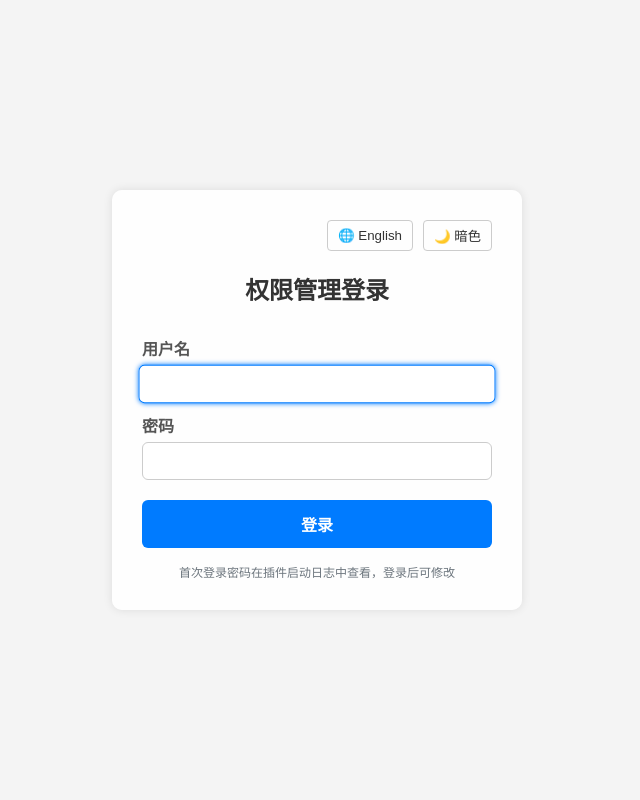
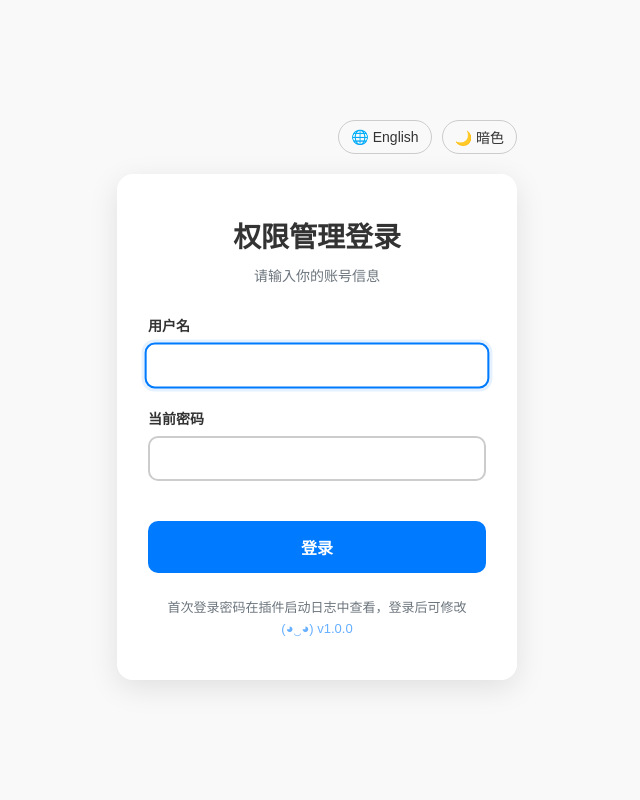
Before and after one commit to oujunhaoyueling/astrbot_plugin_permission, a FastAPI app: page /login in a window 1280 px wide. Shown: the whole page, without its empty margins (323-963 px from the left). Run offline with FastAPI, Linux system fonts and the light colour scheme; data that the repository does not hold is empty; parts of the project's set-up code (start-up, migrations or seed data) failed here and were passed over.

Commit message:
1.4.3
修不好了直接重构

```diff
--- a/templates/login.html
+++ b/templates/login.html
@@ -2,22 +2,14 @@
 <html>
 <head>
     <title data-i18n="login.title">权限管理 - 登录</title>
+    <meta charset="UTF-8">
     <style>
-        /* 页面加载淡入动画 */
-        body {
-            animation: fadeIn 0.5s ease;
-        }
-        @keyframes fadeIn {
-            from { opacity: 0; }
-            to { opacity: 1; }
-        }
-
-        /* 亮色/暗色主题变量 */
+        /* ========== 全局变量 ========== */
         :root {
-            --bg-color: #f4f4f4;
+            --bg-color: #f9f9f9;
             --container-bg: rgba(255, 255, 255, 0.95);
             --text-color: #333;
-            --label-color: #555;
+            --input-bg: white;
             --input-border: #ccc;
             --input-focus: #007bff;
             --button-bg: #007bff;
@@ -26,30 +18,35 @@
             --warning-border: #ffeeba;
             --warning-text: #856404;
             --error-bg: #f8d7da;
-            --error-text: #dc3545;
+            --error-text: #721c24;
             --info-text: #6c757d;
             --shadow: rgba(0,0,0,0.1);
             --transition-speed: 0.3s;
         }
+
         .dark-theme {
             --bg-color: #1a1a1a;
             --container-bg: rgba(30, 30, 30, 0.95);
             --text-color: #e0e0e0;
-            --label-color: #aaa;
-            --input-border: #444;
+            --input-bg: #2d2d2d;
+            --input-border: #555;
             --input-focus: #4d9fff;
             --button-bg: #4d9fff;
             --button-hover: #1a73e8;
-            --warning-bg: #332e1a;
-            --warning-border: #665c33;
-            --warning-text: #ffd966;
-            --error-bg: #331f1f;
-            --error-text: #ff8080;
+            --warning-bg: #3a3a1a;
+            --warning-border: #5a5a2a;
+            --warning-text: #ffd970;
+            --error-bg: #4a2a2a;
+            --error-text: #ff9f9f;
             --info-text: #aaa;
             --shadow: rgba(0,0,0,0.3);
         }
 
+        /* ========== 全局样式 ========== */
         * {
+            margin: 0;
+            padding: 0;
+            box-sizing: border-box;
             transition: background-color var(--transition-speed) ease,
                         border-color var(--transition-speed) ease,
                         color var(--transition-speed) ease,
@@ -58,227 +55,352 @@
 
         body {
             font-family: Arial, sans-serif;
-            display: flex;
-            justify-content: center;
-            align-items: center;
-            height: 100vh;
-            margin: 0;
             background-color: var(--bg-color);
             {% if background %}
             background-image: url('/backgrounds/{{ background }}');
             background-size: cover;
             background-attachment: fixed;
+            background-position: center;
             {% endif %}
+            min-height: 100vh;
+            display: flex;
+            justify-content: center;
+            align-items: center;
+            margin: 0;
+            padding: 20px;
+            animation: fadeIn 0.5s ease;
         }
+
+        @keyframes fadeIn {
+            from { opacity: 0; }
+            to { opacity: 1; }
+        }
+
+        /* ========== 登录容器 ========== */
+        .login-wrapper {
+            width: 100%;
+            max-width: 400px;
+        }
+
         .login-container {
             background-color: var(--container-bg);
-            padding: 30px;
-            border-radius: 10px;
-            box-shadow: 0 0 10px var(--shadow);
-            width: 350px;
-            transition: box-shadow 0.3s ease;
-        }
-        .login-container:hover {
-            box-shadow: 0 0 15px var(--input-focus);
+            backdrop-filter: blur(10px);
+            -webkit-backdrop-filter: blur(10px);
+            padding: 40px 30px;
+            border-radius: 16px;
+            box-shadow: 0 8px 30px var(--shadow);
+            border: 1px solid rgba(255, 255, 255, 0.1);
+            transition: box-shadow 0.3s ease, transform 0.3s ease;
         }
 
-        /* 工具栏：语言/主题切换 */
+        .login-container:hover {
+            box-shadow: 0 12px 40px var(--input-focus);
+            transform: translateY(-2px);
+        }
+
+        /* ========== 头部 ========== */
+        .login-header {
+            text-align: center;
+            margin-bottom: 30px;
+        }
+
+        .login-header h1 {
+            color: var(--text-color);
+            font-size: 28px;
+            margin-bottom: 10px;
+        }
+
+        .login-header .subtitle {
+            color: var(--info-text);
+            font-size: 14px;
+        }
+
+        /* ========== 工具栏 ========== */
         .toolbar {
             display: flex;
             justify-content: flex-end;
             gap: 10px;
             margin-bottom: 20px;
         }
+
         .tool-btn {
             background: none;
             border: 1px solid var(--input-border);
-            border-radius: 4px;
-            padding: 5px 10px;
+            border-radius: 20px;
+            padding: 6px 12px;
             cursor: pointer;
             color: var(--text-color);
-            transition: all 0.2s;
+            font-size: 14px;
+            transition: all 0.2s ease;
         }
+
         .tool-btn:hover {
             background-color: var(--input-focus);
             color: white;
             transform: translateY(-2px);
+            border-color: var(--input-focus);
         }
 
-        h1 {
-            text-align: center;
-            color: var(--text-color);
-            margin-bottom: 30px;
-            font-size: 24px;
-        }
+        /* ========== 警告提示 ========== */
         .warning {
             background-color: var(--warning-bg);
             border: 1px solid var(--warning-border);
             color: var(--warning-text);
-            padding: 12px;
-            border-radius: 6px;
-            margin-bottom: 20px;
+            padding: 15px;
+            border-radius: 10px;
+            margin-bottom: 25px;
             text-align: center;
             animation: slideDown 0.4s ease;
+            font-size: 14px;
         }
+
         @keyframes slideDown {
-            from { opacity: 0; transform: translateY(-10px); }
-            to { opacity: 1; transform: translateY(0); }
+            from {
+                opacity: 0;
+                transform: translateY(-10px);
             }
+            to {
+                opacity: 1;
+                transform: translateY(0);
+            }
+        }
+
+        /* ========== 表单 ========== */
+        .form-group {
+            margin-bottom: 20px;
+        }
+
         label {
             display: block;
-            margin: 10px 0 5px;
-            color: var(--label-color);
+            margin-bottom: 8px;
+            color: var(--text-color);
             font-weight: bold;
+            font-size: 14px;
         }
+
         input[type="text"],
         input[type="password"] {
             width: 100%;
-            padding: 10px;
-            box-sizing: border-box;
-            border: 1px solid var(--input-border);
-            border-radius: 6px;
-            font-size: 14px;
-            background-color: var(--container-bg);
+            padding: 12px 15px;
+            background-color: var(--input-bg);
+            border: 2px solid var(--input-border);
+            border-radius: 10px;
+            font-size: 15px;
             color: var(--text-color);
             transition: all 0.2s ease;
         }
+
         input[type="text"]:focus,
         input[type="password"]:focus {
             outline: none;
             border-color: var(--input-focus);
-            box-shadow: 0 0 5px var(--input-focus);
+            box-shadow: 0 0 0 3px rgba(0, 123, 255, 0.1);
             transform: scale(1.02);
         }
+
+        input[readonly] {
+            background-color: var(--input-border);
+            opacity: 0.7;
+            cursor: not-allowed;
+        }
+
+        /* ========== 按钮 ========== */
         button[type="submit"] {
             width: 100%;
-            padding: 12px;
+            padding: 14px;
             background-color: var(--button-bg);
             color: white;
             border: none;
-            border-radius: 6px;
+            border-radius: 10px;
             cursor: pointer;
             margin-top: 20px;
             font-size: 16px;
             font-weight: bold;
             transition: all 0.2s ease;
         }
+
         button[type="submit"]:hover {
             background-color: var(--button-hover);
             transform: translateY(-2px);
-            box-shadow: 0 4px 8px var(--button-bg);
+            box-shadow: 0 4px 15px var(--button-bg);
         }
+
         button[type="submit"]:active {
             transform: translateY(0);
         }
+
+        /* ========== 错误提示 ========== */
         .error {
             color: var(--error-text);
             text-align: center;
-            margin-top: 15px;
-            padding: 8px;
+            margin-top: 20px;
+            padding: 12px;
             background-color: var(--error-bg);
-            border-radius: 4px;
+            border-radius: 8px;
             font-size: 14px;
             animation: fadeIn 0.3s ease;
         }
+
+        /* ========== 底部信息 ========== */
         .info {
             color: var(--info-text);
             text-align: center;
-            margin-top: 15px;
+            margin-top: 25px;
+            font-size: 13px;
+            line-height: 1.6;
+        }
+
+        .info a {
+            color: var(--input-focus);
+            text-decoration: none;
+            transition: color 0.2s;
+        }
+
+        .info a:hover {
+            text-decoration: underline;
+        }
+
+        /* ========== 密码强度提示 ========== */
+        .password-hint {
+            margin-top: 8px;
             font-size: 12px;
+            color: var(--info-text);
+        }
+
+        .password-weak {
+            color: #dc3545;
+        }
+
+        .password-strong {
+            color: #28a745;
         }
     </style>
 </head>
 <body>
-    <div class="login-container">
-        <!-- 语言/主题切换工具栏 -->
+    <div class="login-wrapper">
+        <!-- 工具栏（语言切换 + 主题切换） -->
         <div class="toolbar">
             <button class="tool-btn" onclick="toggleLanguage()" id="langBtn">🌐 English</button>
             <button class="tool-btn" onclick="toggleTheme()" id="themeBtn">🌙 暗色</button>
         </div>
 
+        <div class="login-container" style="--login-bg-opacity: 1;">
+            <div class="login-header">
                 <h1 data-i18n="login.title">权限管理登录</h1>
+                <div class="subtitle" data-i18n="login.subtitle">请输入你的账号信息</div>
+            </div>
 
             {% if need_change %}
-        <div class="warning" data-i18n="login.warning">
+            <div class="warning" data-i18n="login.need_change">
                 (｡•́︿•̀｡) 首次登录或使用默认密码，请修改密码
             </div>
             {% endif %}
 
             <form action="/login" method="post">
+                <div class="form-group">
                     <label for="username" data-i18n="login.username">用户名</label>
                     <input type="text" id="username" name="username" value="{{ username }}" required {% if need_change %}readonly{% endif %} autofocus>
+                </div>
 
-            <label for="password" data-i18n="login.password">{{ "当前密码" if need_change else "密码" }}</label>
+                <div class="form-group">
+                    <label for="password" data-i18n="login.current_password">{% if need_change %}当前密码{% else %}密码{% endif %}</label>
                     <input type="password" id="password" name="password" required>
+                </div>
 
                 {% if need_change %}
+                <div class="form-group">
                     <label for="new_password" data-i18n="login.new_password">新密码</label>
                     <input type="password" id="new_password" name="new_password" required minlength="6">
+                    <div class="password-hint" id="passwordHint" data-i18n="login.password_hint">至少6位字符</div>
+                </div>
+
+                <div class="form-group">
                     <label for="confirm_password" data-i18n="login.confirm_password">确认新密码</label>
                     <input type="password" id="confirm_password" name="confirm_password" required minlength="6">
+                </div>
                 {% endif %}
 
-            <button type="submit" data-i18n="login.submit">{{ "修改并登录" if need_change else "登录" }}</button>
+                <button type="submit" data-i18n="login.submit_btn">{{ "修改并登录" if need_change else "登录" }}</button>
             </form>
 
             {% if error %}
             <div class="error">{{ error }}</div>
             {% endif %}
 
-        <div class="info" data-i18n="login.info">
+            <div class="info">
                 {% if need_change %}
-            首次登录请设置新密码（至少6位）
+                <span data-i18n="login.info_first">首次登录请设置新密码（至少6位）</span>
                 {% else %}
-            首次登录密码在插件启动日志中查看，登录后可修改
+                <span data-i18n="login.info_normal">首次登录密码在插件启动日志中查看，登录后可修改</span>
                 {% endif %}
+                <br>
+                <a href="#" onclick="return false;" style="opacity: 0.6;">(◕‿◕) v1.0.0</a>
+            </div>
         </div>
     </div>
 
     <script>
-        // 语言包
+        // ========== 语言包 ==========
         const i18n = {
             zh: {
                 'login.title': '权限管理登录',
-                'login.warning': '(｡•́︿•̀｡) 首次登录或使用默认密码，请修改密码',
+                'login.subtitle': '请输入你的账号信息',
                 'login.username': '用户名',
+                'login.current_password': '当前密码',
                 'login.password': '密码',
                 'login.new_password': '新密码',
                 'login.confirm_password': '确认新密码',
-                'login.submit': '登录',
-                'login.submit_change': '修改并登录',
-                'login.info_default': '首次登录密码在插件启动日志中查看，登录后可修改',
-                'login.info_change': '首次登录请设置新密码（至少6位）',
+                'login.submit_btn': '登录',
+                'login.submit_btn_change': '修改并登录',
+                'login.need_change': '(｡•́︿•̀｡) 首次登录或使用默认密码，请修改密码',
+                'login.info_first': '首次登录请设置新密码（至少6位）',
+                'login.info_normal': '首次登录密码在插件启动日志中查看，登录后可修改',
+                'login.password_hint': '至少6位字符',
                 'langBtn': '🌐 English',
-                'themeBtn': '🌙 暗色',
+                'themeBtn': '🌙 暗色'
             },
             en: {
-                'login.title': 'Permission Management - Login',
-                'login.warning': '(｡•́︿•̀｡) First login or using default password, please change password',
+                'login.title': 'Permission Management Login',
+                'login.subtitle': 'Please enter your account',
                 'login.username': 'Username',
+                'login.current_password': 'Current Password',
                 'login.password': 'Password',
                 'login.new_password': 'New Password',
                 'login.confirm_password': 'Confirm Password',
-                'login.submit': 'Login',
-                'login.submit_change': 'Change & Login',
-                'login.info_default': 'Initial password is in the plugin startup log, change after login',
-                'login.info_change': 'First login, please set a new password (min 6 characters)',
+                'login.submit_btn': 'Login',
+                'login.submit_btn_change': 'Change & Login',
+                'login.need_change': '(｡•́︿•̀｡) First login or using default password, please change password',
+                'login.info_first': 'First login, set new password (min 6 characters)',
+                'login.info_normal': 'Default password can be found in plugin logs, change after login',
+                'login.password_hint': 'At least 6 characters',
                 'langBtn': '🌐 中文',
-                'themeBtn': '🌙 Dark',
+                'themeBtn': '🌙 Dark'
             }
         };
 
+        // ========== 从 localStorage 读取设置 ==========
         let currentLang = localStorage.getItem('pluginLang') || 'zh';
         let isDark = localStorage.getItem('pluginTheme') === 'dark';
 
-        // 应用语言
+        // 读取透明度并应用到容器
+        const savedOpacity = localStorage.getItem('pluginBgOpacity');
+        if (savedOpacity !== null) {
+            const opacity = parseFloat(savedOpacity);
+            if (!isNaN(opacity) && opacity >= 0 && opacity <= 1) {
+                document.documentElement.style.setProperty('--container-bg',
+                    `rgba(${isDark ? '30,30,30' : '255,255,255'}, ${opacity})`);
+            }
+        }
+
+        // ========== 应用语言 ==========
         function applyLanguage(lang) {
             document.querySelectorAll('[data-i18n]').forEach(el => {
                 const key = el.getAttribute('data-i18n');
                 if (i18n[lang] && i18n[lang][key]) {
                     if (el.tagName === 'INPUT' || el.tagName === 'BUTTON') {
-                        if (el.type === 'text' || el.type === 'password') {
+                        if (el.type === 'text' || el.type === 'search' || el.type === 'password') {
                             el.placeholder = i18n[lang][key];
-                        } else if (el.tagName === 'BUTTON') {
+                        } else {
                             el.innerText = i18n[lang][key];
                         }
                     } else {
@@ -287,29 +409,25 @@
                 }
             });
 
-            // 特殊处理提交按钮文本（因为有两个可能）
+            // 处理提交按钮的特殊情况
             const submitBtn = document.querySelector('button[type="submit"]');
             if (submitBtn) {
-                // 使用 default 过滤器避免变量缺失错误
-                const needChange = {{ need_change | default(false) | tojson }};
-                submitBtn.innerText = needChange ? i18n[lang]['login.submit_change'] : i18n[lang]['login.submit'];
+                const isChange = {{ 'true' if need_change else 'false' }};
+                submitBtn.innerText = i18n[lang][isChange ? 'login.submit_btn_change' : 'login.submit_btn'];
             }
 
-            // 更新语言切换按钮文本
             document.getElementById('langBtn').innerText = i18n[lang]['langBtn'];
-            // 更新主题按钮文本
             document.getElementById('themeBtn').innerText = i18n[lang]['themeBtn'];
-
-            localStorage.setItem('pluginLang', lang);
         }
 
-        // 切换语言
+        // ========== 切换语言 ==========
         window.toggleLanguage = function() {
             currentLang = currentLang === 'zh' ? 'en' : 'zh';
             applyLanguage(currentLang);
+            localStorage.setItem('pluginLang', currentLang);
         };
 
-        // 应用主题
+        // ========== 应用主题 ==========
         function applyTheme(dark) {
             if (dark) {
                 document.body.classList.add('dark-theme');
@@ -318,49 +436,86 @@
                 document.body.classList.remove('dark-theme');
                 document.getElementById('themeBtn').innerText = i18n[currentLang]['themeBtn'];
             }
-            localStorage.setItem('pluginTheme', dark ? 'dark' : 'light');
+
+            // 重新应用透明度
+            const opacity = localStorage.getItem('pluginBgOpacity');
+            if (opacity) {
+                const val = parseFloat(opacity);
+                if (!isNaN(val)) {
+                    document.documentElement.style.setProperty('--container-bg',
+                        `rgba(${dark ? '30,30,30' : '255,255,255'}, ${val})`);
+                }
+            }
         }
 
-        // 切换主题
+        // ========== 切换主题 ==========
         window.toggleTheme = function() {
             isDark = !isDark;
             applyTheme(isDark);
+            localStorage.setItem('pluginTheme', isDark ? 'dark' : 'light');
         };
 
-        // 初始化
+        // ========== 初始化 ==========
         (function() {
-            // 从 localStorage 读取透明度值并应用到登录容器
-            const savedOpacity = localStorage.getItem('pluginBgOpacity');
-            if (savedOpacity !== null) {
-                const opacity = parseFloat(savedOpacity);
-                if (!isNaN(opacity) && opacity >= 0 && opacity <= 1) {
-                    document.documentElement.style.setProperty('--login-bg-opacity', opacity);
+            applyLanguage(currentLang);
+            applyTheme(isDark);
+
+            // 密码强度实时检测（如果需要）
+            const newPass = document.getElementById('new_password');
+            const confirmPass = document.getElementById('confirm_password');
+            const hint = document.getElementById('passwordHint');
+
+            if (newPass && confirmPass && hint) {
+                function checkPasswordStrength() {
+                    if (newPass.value.length >= 6) {
+                        hint.className = 'password-strong';
+                        hint.innerText = i18n[currentLang]['login.password_hint'] + ' ✓';
+                    } else {
+                        hint.className = 'password-weak';
+                        hint.innerText = i18n[currentLang]['login.password_hint'] + ' ✗';
                     }
                 }
 
-            // 语言
-            applyLanguage(currentLang);
-            // 主题
-            isDark = localStorage.getItem('pluginTheme') === 'dark';
-            applyTheme(isDark);
+                newPass.addEventListener('input', checkPasswordStrength);
+            }
         })();
-    </script>
 
+        // ========== 表单验证（修改密码时） ==========
+        document.querySelector('form')?.addEventListener('submit', function(e) {
             {% if need_change %}
-    <script>
-        document.querySelector('form').addEventListener('submit', function(e) {
-            const newPass = document.getElementById('new_password').value;
-            const confirmPass = document.getElementById('confirm_password').value;
+            const newPass = document.getElementById('new_password')?.value;
+            const confirmPass = document.getElementById('confirm_password')?.value;
+
+            if (!newPass || !confirmPass) {
+                e.preventDefault();
+                alert(i18n[currentLang]['login.password_hint']);
+                return;
+            }
 
             if (newPass !== confirmPass) {
                 e.preventDefault();
-                alert(i18n[currentLang]['login.password_mismatch'] || '两次输入的新密码不一致！');
+                alert(currentLang === 'zh' ? '两次输入的新密码不一致！' : 'Passwords do not match!');
             } else if (newPass.length < 6) {
                 e.preventDefault();
-                alert(i18n[currentLang]['login.password_too_short'] || '密码长度至少为6位！');
+                alert(currentLang === 'zh' ? '密码长度至少为6位！' : 'Password must be at least 6 characters!');
+            }
+            {% endif %}
+        });
+
+        // ========== 监听透明度变化（从其他页面） ==========
+        window.addEventListener('storage', function(e) {
+            if (e.key === 'pluginBgOpacity') {
+                const val = parseFloat(e.newValue);
+                if (!isNaN(val)) {
+                    document.documentElement.style.setProperty('--container-bg',
+                        `rgba(${isDark ? '30,30,30' : '255,255,255'}, ${val})`);
+                }
+            }
+            if (e.key === 'pluginTheme') {
+                isDark = e.newValue === 'dark';
+                applyTheme(isDark);
             }
         });
     </script>
-    {% endif %}
 </body>
 </html>
```
Lines whose indentation alone changed are shown as unchanged.
